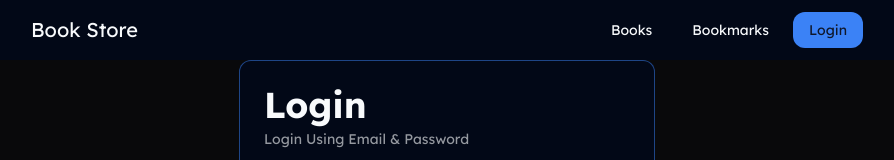
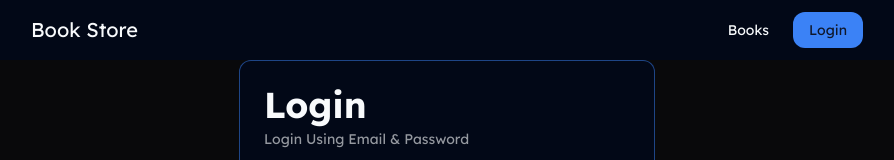
Before and after one commit to pavankumar-v/LYNC-React-Developer-Task, a React (Create React App) app: page /auth/login in a window 1280 px wide. Shown: the top 160 px of the page, without its empty margins (193-1087 px from the left). Built offline with nearby package versions, Linux system fonts and the light colour scheme.

Commit message:
refactor(authlinks): show linksbased on auth

```diff
--- /dev/null
+++ b/src/components/navbar/NavItem.tsx
@@ -0,0 +1,27 @@
+import React from 'react';
+import { NavLink } from 'react-router-dom';
+import Button from '@ui/Button';
+
+type Props = {
+  to: string;
+  children: JSX.Element | JSX.Element[] | string;
+};
+
+const NavItem: React.FC<Props> = ({ to, children }) => {
+  return (
+    <li>
+      <Button variant="default">
+        <NavLink
+          to={to}
+          className={({ isActive }): string => {
+            return isActive ? 'text-primary' : '';
+          }}
+        >
+          {children}
+        </NavLink>
+      </Button>
+    </li>
+  );
+};
+
+export default NavItem;
--- a/src/components/navbar/NavItems.tsx
+++ b/src/components/navbar/NavItems.tsx
@@ -1,40 +1,21 @@
 import React, { useContext } from 'react';
 import Button from '@ui/Button';
-import { NavLink } from 'react-router-dom';
 import { AuthContext } from '@/contexts/AuthContext';
 import LogOutButton from '../auth/LogOutButton';
+import NavItem from './NavItem';
 
 const NavItems: React.FC = () => {
   const { loginWithRedirect, isAuthenticated } = useContext(AuthContext);
 
   return (
     <ul className="flex justify-center items-center gap-2">
-      <li className="text">
-        <Button variant="default">
-          <NavLink
-            to={'/books'}
-            className={({ isActive }): string => {
-              return isActive ? 'text-primary' : '';
-            }}
-          >
-            Books
-          </NavLink>
-        </Button>
-      </li>
-      <li>
-        <Button variant="default">
-          <NavLink
-            to={'/bookmarks'}
-            className={({ isActive }): string => {
-              return isActive ? 'text-primary' : '';
-            }}
-          >
-            Bookmarks
-          </NavLink>
-        </Button>
-      </li>
+      <NavItem to={'/books'}>Books</NavItem>
+
       {isAuthenticated ? (
         <>
+          <NavItem to={'/bookmarks'}>Bookmarks</NavItem>
+          <NavItem to={'/cart'}>cart</NavItem>
+          <NavItem to={'/orders'}>orders</NavItem>
           <LogOutButton />
         </>
       ) : (
```
